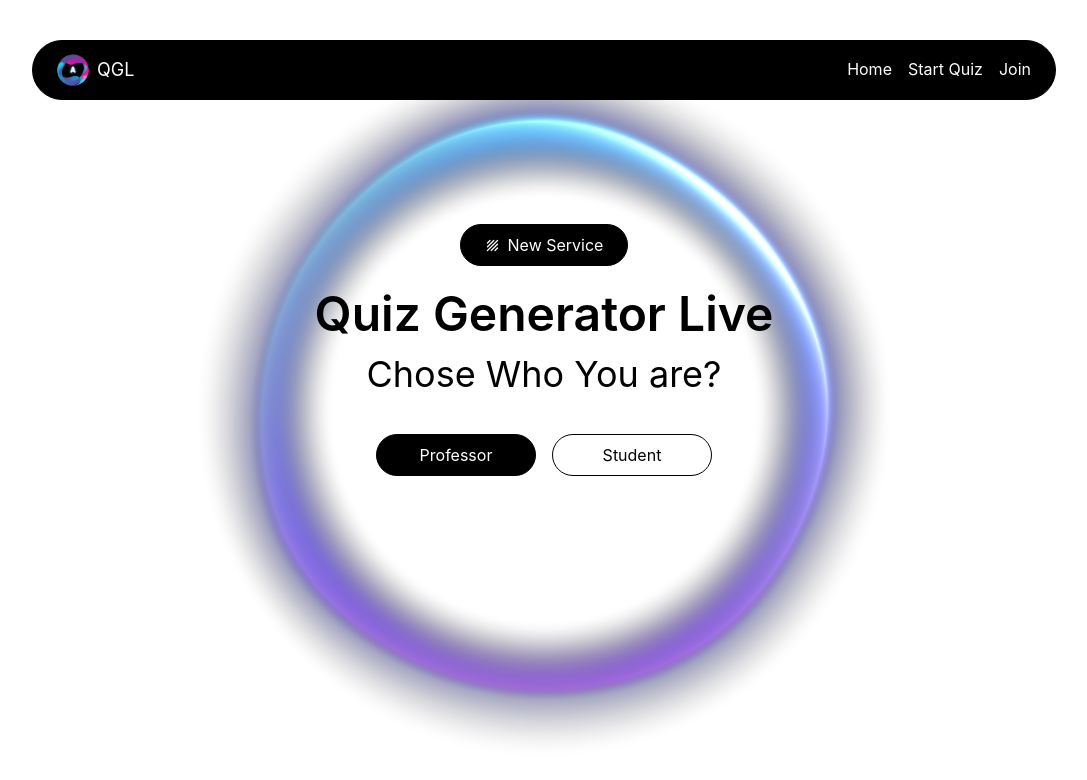
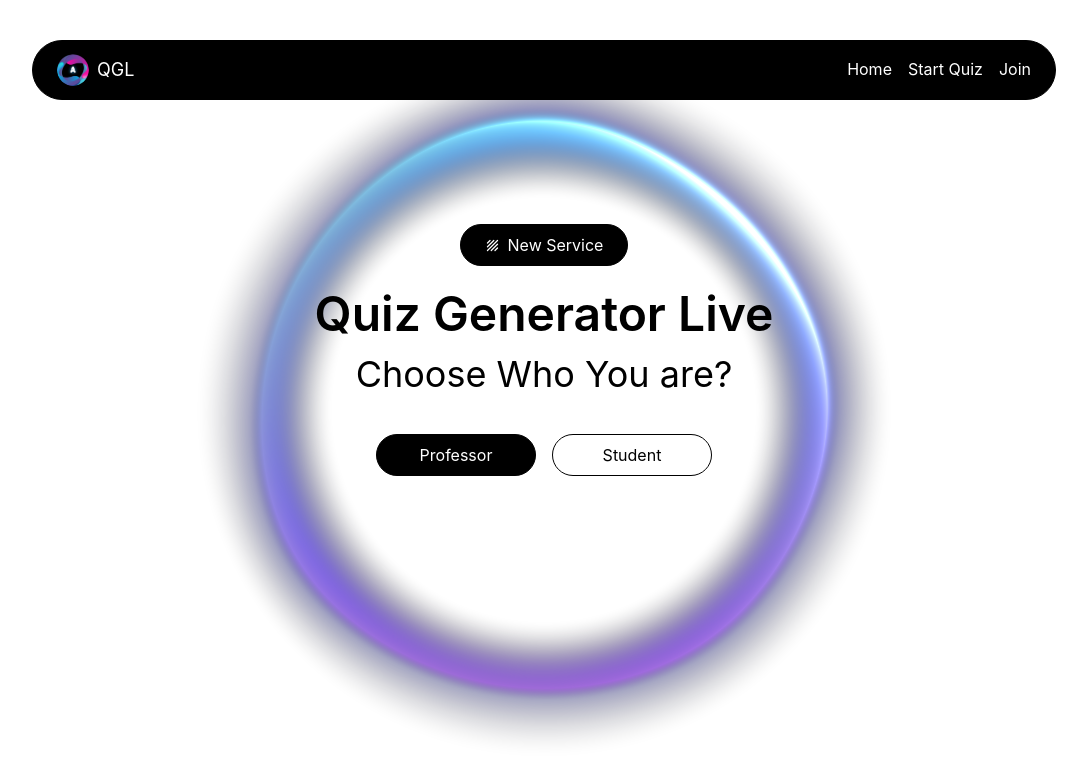
Before and after one commit to rabiibanine/quizlive, a React (Vite) app: page / in a window 1280 px wide. Shown: the top 780 px of the page, without its empty margins (96-1183 px from the left). Built offline with nearby package versions, Linux system fonts and the light colour scheme; no server answers.

Commit message:
Fix a typo

```diff
--- a/src/pages/Home.tsx
+++ b/src/pages/Home.tsx
@@ -20,7 +20,7 @@ function Home() {
         <h1 className="text-3xl md:text-5xl md:mt-6 max-w-[18ch] text-black font-semibold">
           Quiz Generator Live
         </h1>
-        <p className="text-3xl md:text-4xl md:mt-4 max-w-[18ch] text-black">Chose Who You are?</p>
+        <p className="text-3xl md:text-4xl md:mt-4 max-w-[18ch] text-black">Choose Who You are?</p>
         <div className="flex items-center gap-4 md:mt-2 mt-2">
           <div className="flex items-center gap-4 md:mt-8 mt-2">
             <Button variant="black" className="md:w-40 w-32" onClick={() => navigate("/quiz-form")}>
```
